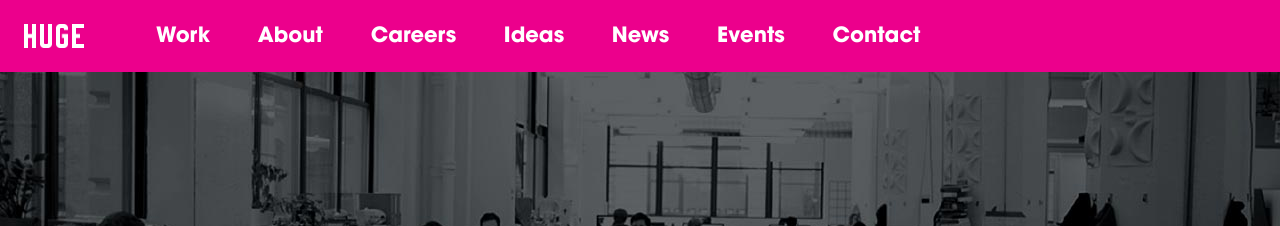
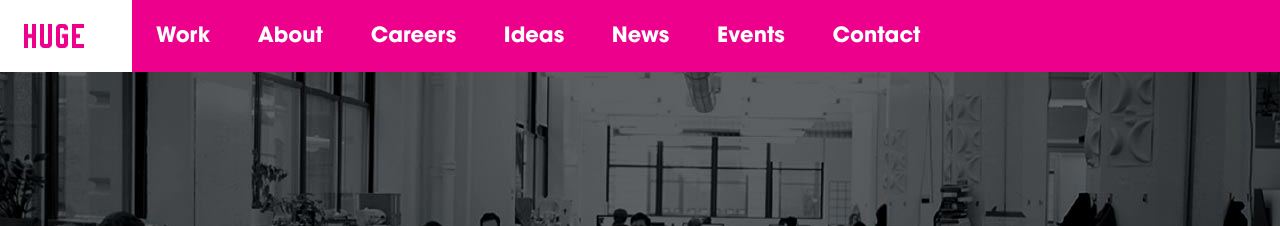
Before and after one commit to theinterned/huge-NavExercise-master, a website: page app/index.html in a window 1280 px wide. Shown: the top 226 px of the page. Drawn offline with nearby package versions, Linux system fonts and the light colour scheme; files that its build step writes are made by us from their sources; files whose address does not match are found by name.

Commit message:
linked up the HUGE logo and provided hover states

```diff
--- a/app/index.html
+++ b/app/index.html
@@ -11,9 +11,9 @@
     <a class="hamburger" id="hamburger">Menu</a>
   </header>
   <nav class="header__nav" role="navigation" id="main_nav">
-    <div class="huge_logo__wrap">
-      <h1 class="huge_logo" id="huge_logo"><span class="hide">HUGE</span></h1>
-    </div>
+    <a class="huge_logo" href="/">
+      <h1 class="huge_logo__type" id="huge_logo"><span class="hide">HUGE</span></h1>
+    </a>
   </nav>
   <main class="main" role="main">
     <figure class="hero">
--- a/app/scss/_header.scss
+++ b/app/scss/_header.scss
@@ -48,28 +48,38 @@ $page-peak-width: calc(100% - 7.2rem);
 }
 
 .huge_logo {
+  display: block;
+  background-color: $c-magenta;
+  width: 100.1%; // 1% extra to cover the seam between the logo-wrap and the header
+  height: $header-heigth;
+  padding: $gridline $baseline;
+  &__type {
     margin: 0;
     @include replace-text(
-    "url('/images/HUGE-white.png') 0/100% no-repeat",
+      "url('/images/HUGE.png') 0 100%/100% no-repeat",
       $width: 5rem,
       $height: 2rem
     );
     .hide { display: none; }
-  &__wrap {
-    background-color: $c-magenta;
-    width: 101%; // 1% extra to cover the seam between the logo-wrap and the header
-    height: $header-heigth;
-    padding: $gridline $baseline;
+  }
+  &:hover {
+    background-color: $c-light-gray;
+    .huge_logo__type {
+      background-position-y: 0;
+    }
   }
   @media #{$mq-desktop} {
-    height: 2.4rem;
-    width: 6rem;
-    &__wrap {
     width: auto;
     height: auto;
     padding: $baseline;
     padding-right: 2*$baseline;
     float: left;
+    &__type {
+      height: 2.4rem;
+      width: 6rem;
+    }
+    &:hover {
+      background-color: white;
     }
   }
 }
```
Lines whose indentation alone changed are shown as unchanged.
